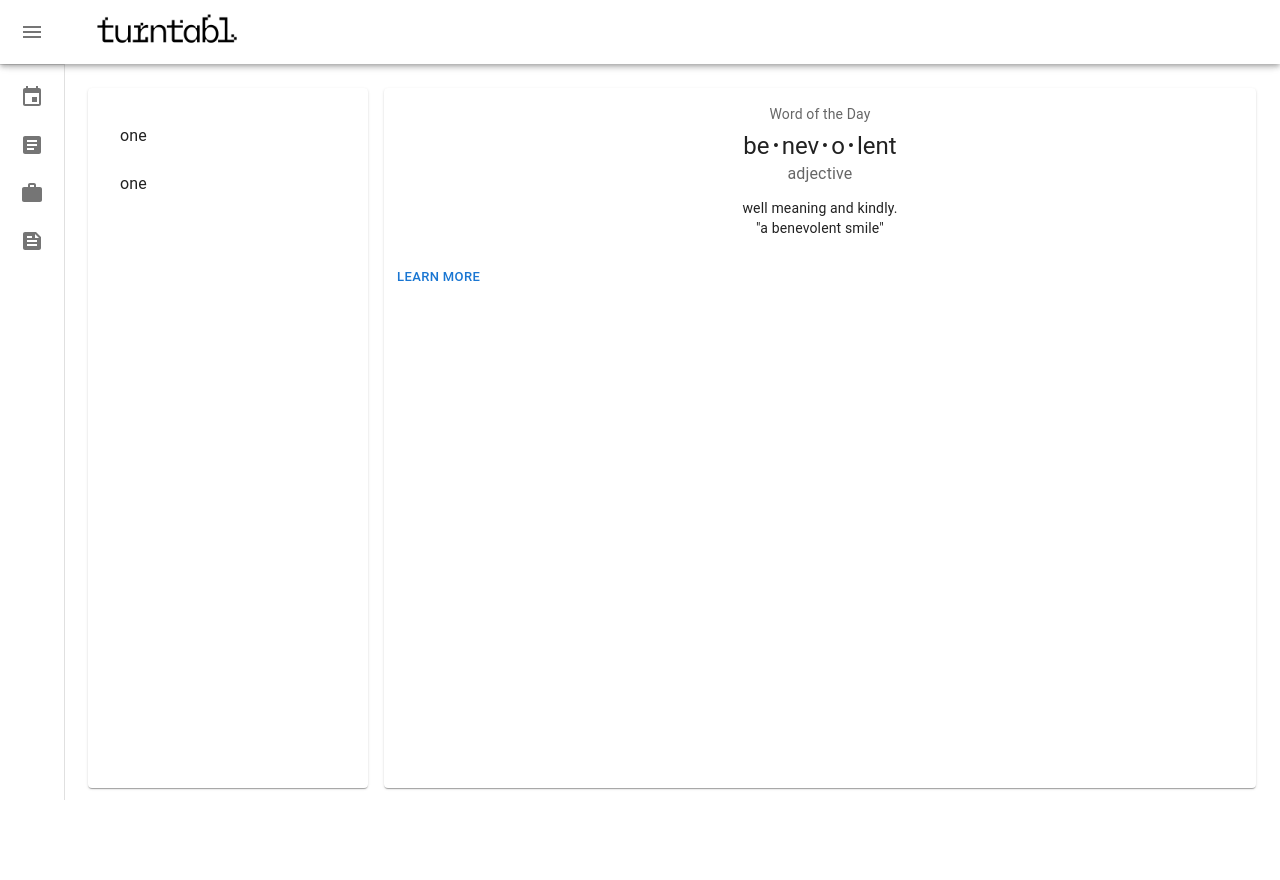
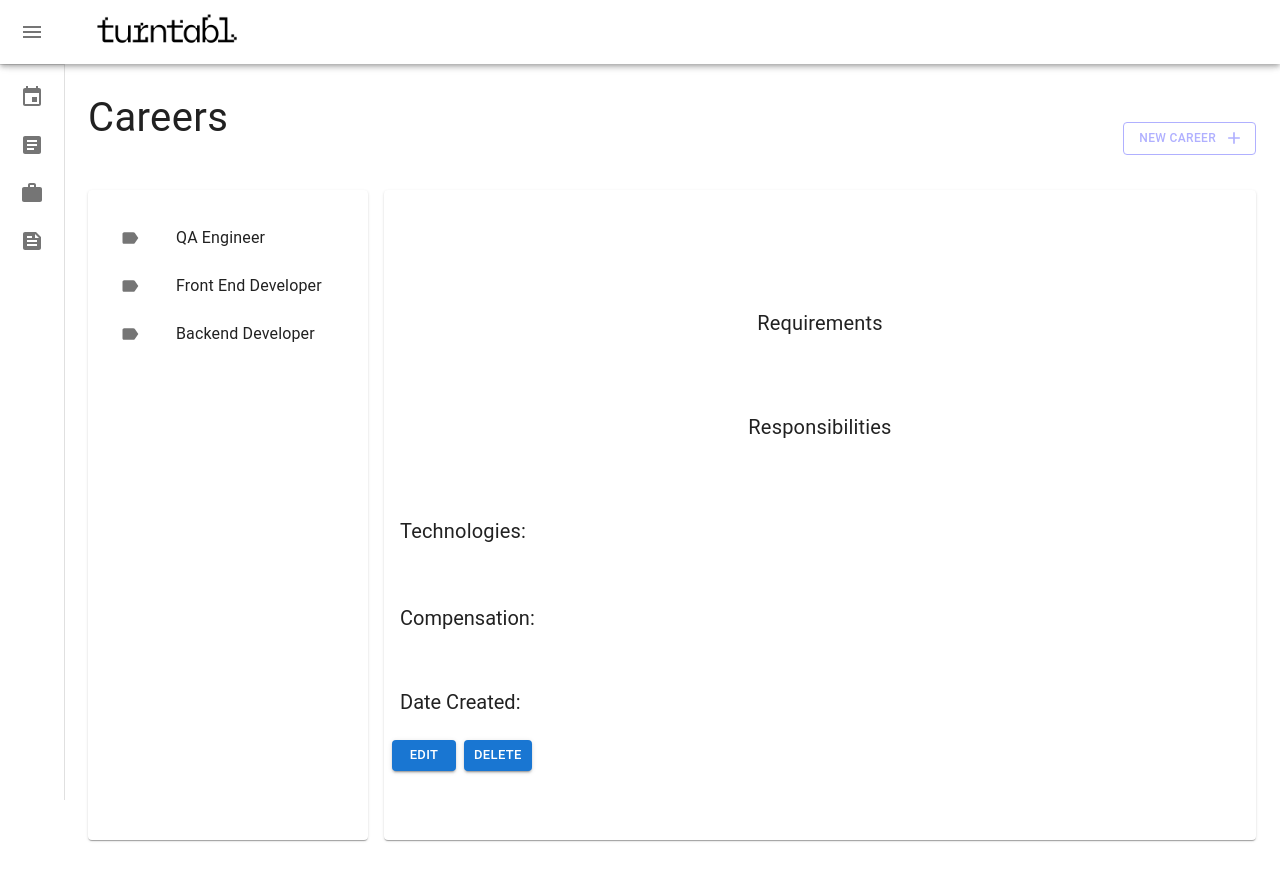
Before and after one commit to sirnobys/turntabl-website-ui, a React (Create React App) app: page /admin in a window 1280 px wide. Shown: the top 880 px of the page. Built offline with nearby package versions, Linux system fonts and the light colour scheme.

Commit message:
added career sections

```diff
--- a/src/components/Careers.jsx
+++ b/src/components/Careers.jsx
@@ -1,31 +1,84 @@
-import React from "react";
+import React, { useState } from "react";
 import { Box, Grid } from "@mui/material";
 import List from '@mui/material/List';
 import ListItem from '@mui/material/ListItem';
 import ListItemButton from '@mui/material/ListItemButton';
+import ListItemText from '@mui/material/ListItemText';
 import ListItemIcon from '@mui/material/ListItemIcon';
-import ListItemText from '@mui/material/ListItemText';
-import Divider from '@mui/material/Divider';
 import Card from '@mui/material/Card';
-import CardActions from '@mui/material/CardActions';
 import CardContent from '@mui/material/CardContent';
 import Button from '@mui/material/Button';
 import Typography from '@mui/material/Typography';
+import LabelIcon from '@mui/icons-material/Label';
 import { motion } from "framer-motion"
+import AddIcon from '@mui/icons-material/Add';
 
 import { Preview } from ".";
 
 
 const Careers = () => {
+    const [selectedCareer, setSelectedCareer] = useState({});
+    const [open, setOpen] = useState(false);
+    const [load, setLoad] = useState(true);
+
+    let baseUrl = 'http://localhost:5000';
+
+    const handleCareerSelection = (career) => {
+        console.log(career)
+        setSelectedCareer(career);
+    }
+
+    const handleClickOpen = () => {
+        setOpen(true);
+    };
+
+    const handleClose = () => {
+        setOpen(false);
+    }
+
+
+    let careers = [
+        { name: 'QA Engineer', department: 'Engineering', description: 'desc..', requirements: ['3 years experience', 'Knowledge in Git'], responsibilities: ['Write and run tests', 'Migrate surce code'], technologies: ['Python', 'React'], salary: 'free' },
+        { name: 'Front End Developer', department: 'Engineering', description: 'desc..', requirements: ['3 years experience hbsvs sdhsd sdhcsd sdhbcsdddddddbbdbdbdbdbdbdbdbdbdbdbd sdhbcsdddddddbbdbdbdbdbdbdbdbdbdbdbd sdhbcsdddddddbbdbdbdbdbdbdbdbdbdbdbd', 'Knowledge in Git'], responsibilities: ['Write and run tests', 'Migrate surce code'], technologies: ['Python', 'React'], salary: 'free' },
+        { name: 'Backend Developer', department: 'Engineering', description: 'desc..', requirements: ['3 years experience', 'Knowledge in Git'], responsibilities: ['Write and run tests', 'Migrate surce code'], technologies: ['Python', 'React'], salary: 'free' },
+    ]
     return (
-        // <Box
-        //     sx={{
-        //         display: 'flex',
-        //         flexDirection: 'row',
-        //         alignItems: 'center',
-        //         gap: '10px'
-        //     }}
-        // >
+        <Box
+            sx={{
+                display: 'flex',
+                flexDirection: 'column',
+                alignItems: 'center',
+                gap: '2px'
+            }}
+        >
+            <Box
+                sx={{
+                    display: 'flex',
+                    flexDirection: 'row',
+                    justifyContent: 'space-between',
+                    alignItems: 'center',
+                    width: '100%'
+                }}
+            >
+                <Typography sx={{ pb: 5, fontSize: { xs: '35px', sm: '40px' } }}>Careers</Typography>
+                <div>
+                    <Button
+                        sx={{
+                            fontSize: { xs: 8, sm: 12 },
+                            color: '#b0b0ff',
+                            borderColor: '#b0b0ff',
+                            ":hover": {
+                                color: '#6d6e71',
+                                borderColor: '#6d6e71',
+                            }
+                        }}
+                        variant="outlined"
+                        onClick={handleClickOpen}
+                        endIcon={<AddIcon />}>
+                        New Career
+                    </Button>
+                </div>
+            </Box>
             <Grid container spacing={2} alignItems={'center'} paddingBottom={10}>
                 <Grid item xs={12} sm={12} md={3}>
                     <motion.div
@@ -38,25 +91,35 @@ const Careers = () => {
                             ease: [0, 0.71, 0.2, 1.01]
                         }}
                     >
-                    <Card sx={{ height: {xs: '250px', sm:'400px', md: '700px'} }}>
-                        <CardContent>
+                        <Card sx={{ height: { xs: '200px', sm: '350px', md: '650px' } }}>
+                            <CardContent
+                            sx={{
+                                overflow: 'auto'
+                            }}
+                            >
                                 <List>
-                                <ListItem>
-                                    <ListItemText>one</ListItemText>
+                                    {careers.map((career) => (
+                                        <ListItem disablePadding>
+                                            <ListItemButton
+                                                onClick={() => handleCareerSelection(career)}
+                                            >
+                                                <ListItemIcon>
+                                                    <LabelIcon sx={{ fontSize: { xs: '16px', sm: '20px' } }} />
+                                                </ListItemIcon>
+                                                <ListItemText primaryTypographyProps={{ fontSize: { xs: '12px', sm: '16px' } }} primary={career.name} />
+                                            </ListItemButton>
                                         </ListItem>
-                                <ListItem>
-                                    <ListItemText>one</ListItemText>
-                                </ListItem>
+                                    ))}
                                 </List>
                             </CardContent>
                         </Card>
                     </motion.div>
                 </Grid>
                 <Grid item xs={12} sm={12} md={9}>
-                <Preview />
+                    <Preview career={selectedCareer} />
                 </Grid>
             </Grid>
-        // </Box>
+        </Box>
     )
 }
 
--- a/src/components/Preview.jsx
+++ b/src/components/Preview.jsx
@@ -6,17 +6,17 @@ import CardContent from '@mui/material/CardContent';
 import Button from '@mui/material/Button';
 import Typography from '@mui/material/Typography';
 import { motion } from "framer-motion"
+import { CardHeader } from "@mui/material";
+import List from '@mui/material/List';
+import ListItem from '@mui/material/ListItem';
+import ListItemText from '@mui/material/ListItemText';
+import ListItemIcon from '@mui/material/ListItemIcon';
+import LabelIcon from '@mui/icons-material/Label';
 
-const bull = (
-    <Box
-        component="span"
-        sx={{ display: 'inline-block', mx: '2px', transform: 'scale(0.8)' }}
-    >
-        •
-    </Box>
-);
 
 const Preview = (props) => {
+    const { career } = props;
+    console.log(career)
     return (
         <motion.div
             className="box"
@@ -28,25 +28,149 @@ const Preview = (props) => {
                 ease: [0, 0.71, 0.2, 1.01]
             }}
         >
-            <Card sx={{ flexGrow: 1, height: {xs: '480px', sm: '600px', md: '700px'} }}>
-                <CardContent>
-                    <Typography sx={{ fontSize: 14 }} color="text.secondary" gutterBottom>
-                        Word of the Day
+            <Card sx={{ flexGrow: 1, height: { xs: '455px', sm: '600px', md: '650px' } }}>
+                <CardHeader title={career.name} subheader={career.department} />
+                <CardContent
+                    sx={{
+                        height: { xs: '320px', sm: '465px', md: '510px' },
+                        overflow: 'auto',
+                        display: 'flex',
+                        flexDirection: 'column',
+                        justifyContent: 'space-between'
+                    }}
+                >
+                    <Typography
+                        sx={{
+                            mb: 1.5,
+                            fontSize: { xs: '12px', sm: '14px' }
+                        }}
+                        color="text.secondary">
+                        {career?.description}
                     </Typography>
-                    <Typography variant="h5" component="div">
-                        be{bull}nev{bull}o{bull}lent
-                    </Typography>
-                    <Typography sx={{ mb: 1.5 }} color="text.secondary">
-                        adjective
-                    </Typography>
-                    <Typography variant="body2">
-                        well meaning and kindly.
-                        <br />
-                        {'"a benevolent smile"'}
-                    </Typography>
+                    <Box>
+                        <Typography
+                            sx={{
+                                fontSize: { xs: '16px', sm: '20px' }
+                            }}
+                        >
+                            Requirements
+                        </Typography>
+                        <List>
+                            {career?.requirements?.map((requirement) => (
+                                <ListItem disablePadding>
+                                    <ListItemIcon>
+                                        <LabelIcon sx={{ fontSize: { xs: '16px', sm: '20px' } }} />
+                                    </ListItemIcon>
+                                    <ListItemText primaryTypographyProps={{ fontSize: { xs: '12px', sm: '16px' } }} primary={requirement} />
+                                </ListItem>
+                            ))}
+                        </List>
+                    </Box>
+                    <Box>
+                        <Typography
+                            sx={{
+                                fontSize: { xs: '16px', sm: '20px' }
+                            }}
+                        >
+                            Responsibilities
+                        </Typography>
+                        <List>
+                            {career?.responsibilities?.map((responsibility) => (
+                                <ListItem disablePadding>
+                                    <ListItemIcon>
+                                        <LabelIcon sx={{ fontSize: { xs: '16px', sm: '20px' } }} />
+                                    </ListItemIcon>
+                                    <ListItemText primaryTypographyProps={{ fontSize: { xs: '12px', sm: '16px' } }} primary={responsibility} />
+                                </ListItem>
+                            ))}
+                        </List>
+                    </Box>
+                    <Box
+                        sx={{
+                            display: 'flex',
+                            flexDirection: 'row',
+                            alignItems: 'center',
+                            gap: '5px'
+                        }}
+                    >
+                        <Typography
+                            sx={{
+                                fontSize: { xs: '16px', sm: '20px' }
+                            }}
+                        >
+                            Technologies:
+                        </Typography>
+                        <Box
+                            sx={{
+                                display: 'flex',
+                                flexDirection: 'row',
+                                alignItems: 'center',
+                                gap: '5px'
+                            }}
+                        >
+                            {career?.technologies?.map((technology) => (
+                                <Typography
+                                    sx={{
+                                        fontSize: { xs: '12px', sm: '16px' }
+                                    }}
+                                >
+                                    {technology}
+                                </Typography>
+                            ))}
+                        </Box>
+                    </Box>
+                    <Box
+                        sx={{
+                            display: 'flex',
+                            flexDirection: 'row',
+                            alignItems: 'center',
+                            gap: '5px',
+                        }}
+                    >
+                        <Typography
+                            sx={{
+                                display: 'flex',
+                                fontSize: { xs: '16px', sm: '20px' }
+                            }}
+                            variant="h5"
+                        >
+                            Compensation:
+                        </Typography>
+                        <Typography
+                            sx={{
+                                fontSize: { xs: '12px', sm: '16px' }
+                            }}
+                        >{career?.salary}
+                        </Typography>
+                    </Box>
+                    <Box
+                        sx={{
+                            display: 'flex',
+                            flexDirection: 'row',
+                            alignItems: 'center',
+                            gap: '5px',
+                        }}
+                    >
+                        <Typography
+                            sx={{
+                                display: 'flex',
+                                fontSize: { xs: '16px', sm: '20px' }
+                            }}
+                            variant="h5"
+                        >
+                            Date Created:
+                        </Typography>
+                        <Typography
+                            sx={{
+                                fontSize: { xs: '12px', sm: '16px' }
+                            }}
+                        >{career?.date_created}
+                        </Typography>
+                    </Box>
                 </CardContent>
                 <CardActions>
-                    <Button size="small">Learn More</Button>
+                    <Button size="small" variant="contained">Edit</Button>
+                    <Button size="small" variant="contained">Delete</Button>
                 </CardActions>
             </Card>
         </motion.div>
```
Lines whose indentation alone changed are shown as unchanged.
